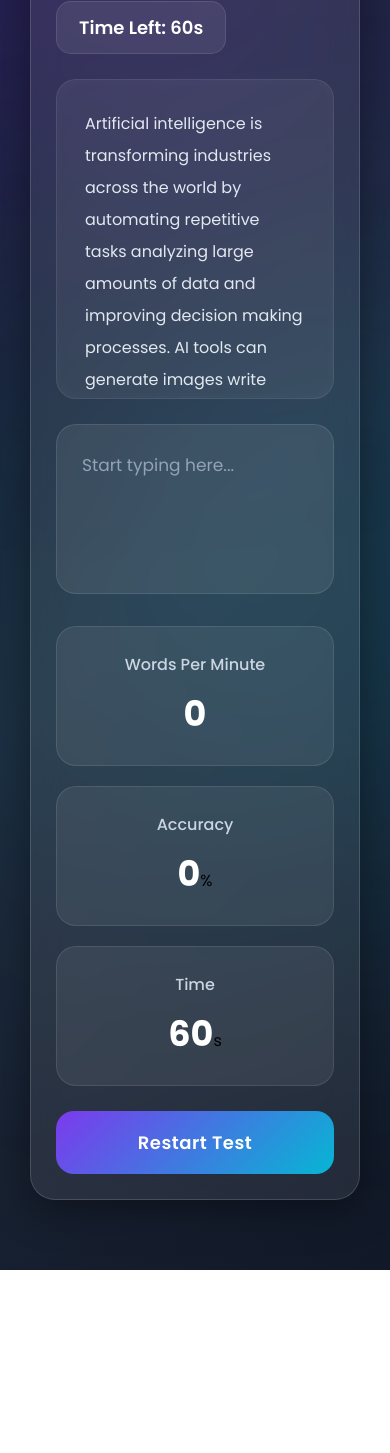
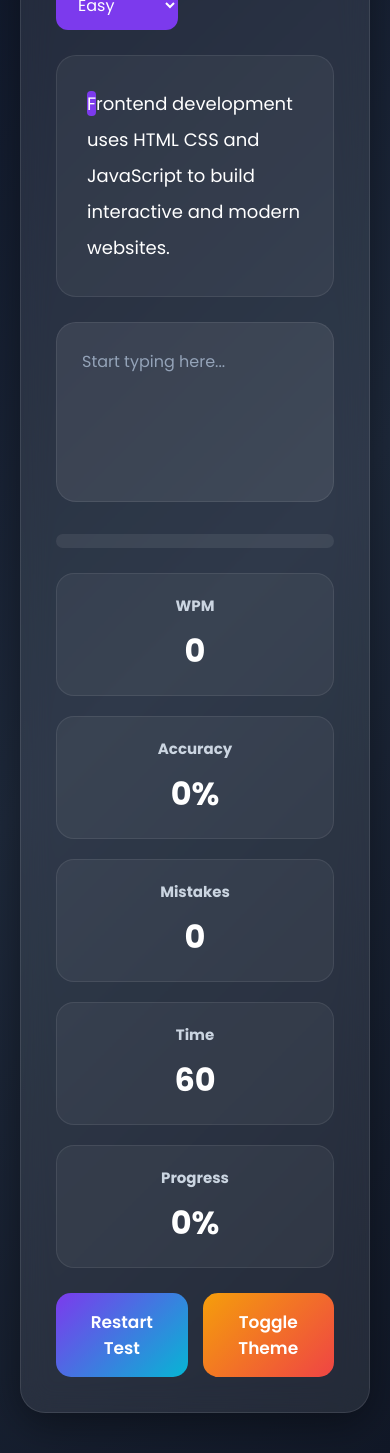
Before and after one commit to Hariharan-210705/typing-speed-tester, a plain HTML site: page index.html in a window 390 px wide. Shown: the part 186-1639 px from the top of the page. Before the commit the page ends 1456 px from the top, so only its background shows below. Drawn offline with Linux system fonts and the light colour scheme.

Commit message:
Update index.html

```diff
--- a/index.html
+++ b/index.html
@@ -3,7 +3,7 @@
 <head>
   <meta charset="UTF-8" />
   <meta name="viewport" content="width=device-width, initial-scale=1.0"/>
-  <title>Pro Typing Speed Tester</title>
+  <title>Advanced Typing Speed Tester</title>
 
   <link href="https://fonts.googleapis.com/css2?family=Poppins:wght@300;400;500;600;700&display=swap" rel="stylesheet">
 
@@ -13,131 +13,101 @@
       margin:0;
       padding:0;
       box-sizing:border-box;
-      font-family:'Poppins', sans-serif;
+      font-family:'Poppins',sans-serif;
     }
 
     body{
       min-height:100vh;
+      background:linear-gradient(135deg,#0f172a,#1e293b,#111827);
       display:flex;
       justify-content:center;
       align-items:flex-start;
-      background:
-      linear-gradient(135deg,#0f172a,#1e293b,#111827);
-      padding:30px;
+      padding:40px 20px;
       overflow-y:auto;
-    }
-
-    /* Background Glow */
-    body::before{
-      content:"";
-      position:fixed;
-      width:400px;
-      height:400px;
-      background:#7c3aed;
-      filter:blur(180px);
-      top:-100px;
-      left:-100px;
-      opacity:0.5;
-      z-index:-1;
-    }
-
-    body::after{
-      content:"";
-      position:fixed;
-      width:350px;
-      height:350px;
-      background:#06b6d4;
-      filter:blur(180px);
-      bottom:-120px;
-      right:-100px;
-      opacity:0.4;
-      z-index:-1;
+      color:white;
     }
 
     .container{
-      position:relative;
-      width:900px;
+      width:1000px;
       background:rgba(255,255,255,0.08);
-      border:1px solid rgba(255,255,255,0.15);
+      border:1px solid rgba(255,255,255,0.1);
       backdrop-filter:blur(15px);
       border-radius:25px;
       padding:35px;
-      box-shadow:
-      0 10px 40px rgba(0,0,0,0.4);
-
-      margin-top:40px;
-      margin-bottom:40px;
+      box-shadow:0 10px 40px rgba(0,0,0,0.4);
     }
 
-    .top{
+    .header{
       display:flex;
       justify-content:space-between;
       align-items:center;
-      margin-bottom:25px;
       flex-wrap:wrap;
       gap:15px;
+      margin-bottom:25px;
     }
 
     h1{
-      color:white;
       font-size:32px;
       font-weight:700;
-      letter-spacing:1px;
     }
 
-    .timer-box{
-      background:rgba(255,255,255,0.08);
-      border:1px solid rgba(255,255,255,0.1);
-      padding:12px 22px;
-      border-radius:15px;
+    .difficulty-select{
+      padding:12px 18px;
+      border:none;
+      border-radius:12px;
+      background:#7c3aed;
       color:white;
-      font-size:18px;
-      font-weight:600;
+      font-size:16px;
+      outline:none;
+      cursor:pointer;
     }
 
-    .paragraph{
-      background:rgba(255,255,255,0.06);
+    .typing-box{
+      background:rgba(255,255,255,0.05);
+      border-radius:20px;
+      padding:30px;
+      line-height:2;
+      font-size:22px;
+      margin-bottom:25px;
+      min-height:220px;
       border:1px solid rgba(255,255,255,0.08);
-      padding:28px;
-      border-radius:20px;
-      color:#e2e8f0;
-      line-height:2;
-      font-size:18px;
-      height:260px;
-      overflow-y:auto;
-      margin-bottom:25px;
-      box-shadow:inset 0 0 15px rgba(255,255,255,0.03);
     }
 
-    .paragraph::-webkit-scrollbar{
-      width:8px;
+    .typing-box span.correct{
+      color:#22c55e;
     }
 
-    .paragraph::-webkit-scrollbar-thumb{
+    .typing-box span.wrong{
+      color:#ef4444;
+      background:rgba(239,68,68,0.15);
+      border-radius:4px;
+    }
+
+    .typing-box span.active{
       background:#7c3aed;
-      border-radius:20px;
+      border-radius:4px;
+      color:white;
     }
 
     textarea{
       width:100%;
-      height:170px;
+      height:180px;
+      padding:25px;
       border:none;
       outline:none;
       resize:none;
       border-radius:20px;
-      padding:25px;
-      font-size:17px;
-      line-height:1.8;
       background:rgba(255,255,255,0.08);
       color:white;
-      border:1px solid rgba(255,255,255,0.1);
-      transition:0.3s;
+      font-size:18px;
+      line-height:1.8;
       margin-bottom:25px;
+      border:1px solid rgba(255,255,255,0.08);
     }
 
     textarea:focus{
-      border:1px solid #8b5cf6;
-      box-shadow:0 0 20px rgba(139,92,246,0.4);
+      border:1px solid #7c3aed;
+      box-shadow:0 0 20px rgba(124,58,237,0.4);
     }
 
     textarea::placeholder{
@@ -146,74 +116,124 @@
 
     .stats{
       display:grid;
-      grid-template-columns:repeat(3,1fr);
+      grid-template-columns:repeat(5,1fr);
       gap:20px;
       margin-bottom:25px;
     }
 
     .card{
-      background:rgba(255,255,255,0.07);
-      border:1px solid rgba(255,255,255,0.1);
-      border-radius:20px;
-      padding:25px;
+      background:rgba(255,255,255,0.05);
+      border:1px solid rgba(255,255,255,0.08);
+      border-radius:18px;
+      padding:20px;
       text-align:center;
-      transition:0.3s;
-    }
-
-    .card:hover{
-      transform:translateY(-5px);
-      background:rgba(255,255,255,0.1);
     }
 
     .card h2{
+      font-size:15px;
       color:#cbd5e1;
-      font-size:16px;
       margin-bottom:10px;
-      font-weight:500;
     }
 
     .card span{
-      font-size:35px;
+      font-size:32px;
       font-weight:700;
+    }
+
+    .progress-container{
+      width:100%;
+      height:14px;
+      background:rgba(255,255,255,0.08);
+      border-radius:20px;
+      overflow:hidden;
+      margin-bottom:25px;
+    }
+
+    .progress-bar{
+      width:0%;
+      height:100%;
+      background:linear-gradient(90deg,#7c3aed,#06b6d4);
+      transition:0.2s;
+    }
+
+    .buttons{
+      display:flex;
+      gap:15px;
+      flex-wrap:wrap;
+    }
+
+    button{
+      flex:1;
+      padding:16px;
+      border:none;
+      border-radius:15px;
+      font-size:17px;
+      font-weight:600;
+      cursor:pointer;
+      transition:0.3s;
       color:white;
     }
 
-    button{
-      width:100%;
-      padding:18px;
-      border:none;
-      border-radius:18px;
+    .restart-btn{
       background:linear-gradient(135deg,#7c3aed,#06b6d4);
-      color:white;
-      font-size:18px;
-      font-weight:600;
-      cursor:pointer;
-      transition:0.3s;
-      letter-spacing:0.5px;
+    }
+
+    .theme-btn{
+      background:linear-gradient(135deg,#f59e0b,#ef4444);
     }
 
     button:hover{
-      transform:scale(1.02);
-      box-shadow:0 10px 30px rgba(124,58,237,0.5);
+      transform:translateY(-3px);
     }
 
-    @media(max-width:768px){
+    .light-mode{
+      background:#f1f5f9;
+      color:#111827;
+    }
 
-      .container{
-        padding:25px;
+    .light-mode .container{
+      background:white;
+      color:#111827;
     }
+
+    .light-mode textarea{
+      color:#111827;
+      background:#f8fafc;
+    }
+
+    .light-mode .typing-box{
+      background:#f8fafc;
+      color:#111827;
+    }
+
+    .light-mode .card{
+      background:#f8fafc;
+    }
+
+    @media(max-width:900px){
+
+      .stats{
+        grid-template-columns:repeat(2,1fr);
+      }
+
+    }
+
+    @media(max-width:600px){
 
       .stats{
         grid-template-columns:1fr;
       }
 
+      .typing-box{
+        font-size:18px;
+      }
+
+      textarea{
+        font-size:16px;
+      }
+
       h1{
         font-size:25px;
-      }
-
-      .paragraph{
-        height:320px;
-        font-size:16px;
       }
 
     }
@@ -224,85 +244,138 @@
 
   <div class="container">
 
-    <div class="top">
+    <div class="header">
 
-      <h1>Typing Speed Tester</h1>
+      <h1>Advanced Typing Speed Tester</h1>
 
-      <div class="timer-box">
-        Time Left: <span id="time">60</span>s
-      </div>
+      <select class="difficulty-select" id="difficulty">
+
+        <option value="easy">Easy</option>
+        <option value="medium">Medium</option>
+        <option value="hard">Hard</option>
+
+      </select>
 
     </div>
 
-    <div class="paragraph" id="paragraph"></div>
+    <div class="typing-box" id="typingText"></div>
 
     <textarea
       id="inputBox"
       placeholder="Start typing here..."
     ></textarea>
 
+    <div class="progress-container">
+      <div class="progress-bar" id="progressBar"></div>
+    </div>
+
     <div class="stats">
 
       <div class="card">
-        <h2>Words Per Minute</h2>
+        <h2>WPM</h2>
         <span id="wpm">0</span>
       </div>
 
       <div class="card">
         <h2>Accuracy</h2>
-        <span id="accuracy">0</span>%
+        <span id="accuracy">0%</span>
+      </div>
+
+      <div class="card">
+        <h2>Mistakes</h2>
+        <span id="mistakes">0</span>
       </div>
 
       <div class="card">
         <h2>Time</h2>
-        <span id="timerCard">60</span>s
+        <span id="time">60</span>
+      </div>
+
+      <div class="card">
+        <h2>Progress</h2>
+        <span id="progressText">0%</span>
       </div>
 
     </div>
 
-    <button onclick="restartTest()">
+    <div class="buttons">
+
+      <button class="restart-btn" onclick="restartTest()">
         Restart Test
       </button>
+
+      <button class="theme-btn" onclick="toggleTheme()">
+        Toggle Theme
+      </button>
+
+    </div>
 
   </div>
 
   <script>
 
-    const paragraphs = [
+    const paragraphs = {
 
-`Technology has changed the modern world rapidly over the last few decades. People now depend on smartphones computers and internet services for communication education entertainment and business activities. Students use online platforms to learn programming design and many other technical skills from their homes. Companies are also shifting toward digital systems because automation saves time reduces manual work and improves productivity in many industries around the world.`,
+      easy:[
+        "Typing every day improves speed accuracy and confidence while using computers for work study and communication.",
+        "Frontend development uses HTML CSS and JavaScript to build interactive and modern websites."
+      ],
 
-`Programming is one of the most valuable skills in the technology industry because software powers almost every modern device and service. Developers build websites mobile applications banking systems hospital management software and business tools that millions of people use daily. Learning programming requires patience consistency and strong logical thinking because solving coding problems takes regular practice and experimentation with different solutions and technologies.`,
+      medium:[
+        "Programming regularly helps developers improve logical thinking debugging skills and overall software development experience across different technologies and frameworks.",
+        "JavaScript is one of the most important programming languages because it powers interactive websites applications and many modern frontend systems."
+      ],
 
-`Frontend development focuses on creating the visual parts of websites and applications that users directly interact with every day. Technologies like HTML CSS and JavaScript are the foundation of frontend development while frameworks such as React Angular and Vue help developers build larger and more interactive applications efficiently. A strong frontend developer also understands responsive design user experience optimization and browser compatibility for professional projects.`,
+      hard:[
+        "Artificial intelligence is rapidly transforming industries by automating repetitive workflows improving data analysis and assisting developers with advanced problem solving techniques across modern applications.",
+        "Building complex frontend applications requires strong understanding of responsive design state management asynchronous programming and efficient user interface optimization."
+      ]
 
-`Backend development is responsible for handling servers databases authentication systems and application logic behind the scenes. Backend developers use technologies such as Node.js ASP.NET Core Java Spring Boot and Django to create APIs and manage data securely. Without backend systems applications cannot store user information process requests or connect with databases effectively which makes backend development essential for large scale software systems.`,
+    };
 
-`Artificial intelligence is transforming industries across the world by automating repetitive tasks analyzing large amounts of data and improving decision making processes. AI tools can generate images write code answer questions and assist businesses with customer support and analytics. However developers who understand software engineering system design debugging and problem solving will still remain valuable because companies need skilled engineers to build maintain and improve complex systems.`
-
-    ];
-
-    const paragraphElement = document.getElementById("paragraph");
+    const typingText = document.getElementById("typingText");
     const inputBox = document.getElementById("inputBox");
-
-    const timeText = document.getElementById("time");
-    const timerCard = document.getElementById("timerCard");
 
     const wpmText = document.getElementById("wpm");
     const accuracyText = document.getElementById("accuracy");
+    const mistakesText = document.getElementById("mistakes");
+    const timeText = document.getElementById("time");
+    const progressText = document.getElementById("progressText");
 
-    let currentParagraph = "";
-    let timeLeft = 60;
+    const progressBar = document.getElementById("progressBar");
+
+    const difficulty = document.getElementById("difficulty");
+
     let timer;
+    let maxTime = 60;
+    let timeLeft = maxTime;
     let started = false;
+
+    let mistakes = 0;
+    let charIndex = 0;
+    let currentText = "";
 
     function loadParagraph(){
 
-      const randomIndex = Math.floor(Math.random() * paragraphs.length);
+      const level = difficulty.value;
 
-      currentParagraph = paragraphs[randomIndex];
+      const data = paragraphs[level];
 
-      paragraphElement.innerText = currentParagraph;
+      currentText = data[Math.floor(Math.random() * data.length)];
+
+      typingText.innerHTML = "";
+
+      currentText.split("").forEach(char => {
+
+        const span = document.createElement("span");
+
+        span.innerText = char;
+
+        typingText.appendChild(span);
+
+      });
+
+      typingText.querySelectorAll("span")[0].classList.add("active");
 
     }
 
@@ -310,63 +383,88 @@
 
     inputBox.addEventListener("input", () => {
 
+      const characters = typingText.querySelectorAll("span");
+
+      const typedChar = inputBox.value.charAt(charIndex);
+
       if(!started){
 
+        timer = setInterval(initTimer,1000);
+
         started = true;
-        startTimer();
 
       }
 
-      const typedText = inputBox.value;
+      if(typedChar == null){
 
-      let correctChars = 0;
+        charIndex--;
 
-      for(let i = 0; i < typedText.length; i++){
+      }
+      else{
 
-        if(typedText[i] === currentParagraph[i]){
+        if(typedChar === characters[charIndex].innerText){
 
-          correctChars++;
+          characters[charIndex].classList.add("correct");
+
+        }
+        else{
+
+          mistakes++;
+
+          mistakesText.innerText = mistakes;
+
+          characters[charIndex].classList.add("wrong");
 
         }
 
-      }
-
-      let accuracy = 0;
-
-      if(typedText.length > 0){
-
-        accuracy = Math.floor((correctChars / typedText.length) * 100);
+        charIndex++;
 
       }
 
-      accuracyText.innerText = accuracy;
+      characters.forEach(span => span.classList.remove("active"));
 
-      let wordsTyped = typedText.trim().split(" ").length;
+      if(characters[charIndex]){
 
-      let minutes = (60 - timeLeft) / 60;
-
-      let wpm = 0;
-
-      if(minutes > 0){
-
-        wpm = Math.floor(wordsTyped / minutes);
+        characters[charIndex].classList.add("active");
 
       }
 
+      // Accuracy
+      let accuracy = Math.floor(((charIndex - mistakes) / charIndex) * 100);
+
+      accuracy = accuracy < 0 || !accuracy ? 0 : accuracy;
+
+      accuracyText.innerText = accuracy + "%";
+
+      // WPM
+      let wpm = Math.floor((((charIndex - mistakes) / 5) / (maxTime - timeLeft)) * 60);
+
+      wpm = wpm < 0 || !wpm || wpm === Infinity ? 0 : wpm;
+
       wpmText.innerText = wpm;
+
+      // Progress
+      let progress = Math.floor((charIndex / currentText.length) * 100);
+
+      progressBar.style.width = progress + "%";
+
+      progressText.innerText = progress + "%";
+
+      if(charIndex === currentText.length){
+
+        clearInterval(timer);
+
+      }
 
     });
 
-    function startTimer(){
-
-      timer = setInterval(() => {
+    function initTimer(){
 
       if(timeLeft > 0){
 
         timeLeft--;
 
         timeText.innerText = timeLeft;
-          timerCard.innerText = timeLeft;
 
       }
       else{
@@ -377,28 +475,38 @@
 
       }
 
-      },1000);
-
     }
 
     function restartTest(){
 
       clearInterval(timer);
 
-      timeLeft = 60;
+      timeLeft = maxTime;
       started = false;
 
-      timeText.innerText = timeLeft;
-      timerCard.innerText = timeLeft;
-
-      wpmText.innerText = 0;
-      accuracyText.innerText = 0;
+      mistakes = 0;
+      charIndex = 0;
 
       inputBox.value = "";
-
       inputBox.disabled = false;
 
+      timeText.innerText = timeLeft;
+      wpmText.innerText = 0;
+      accuracyText.innerText = "0%";
+      mistakesText.innerText = 0;
+      progressText.innerText = "0%";
+
+      progressBar.style.width = "0%";
+
       loadParagraph();
+
+    }
+
+    difficulty.addEventListener("change",restartTest);
+
+    function toggleTheme(){
+
+      document.body.classList.toggle("light-mode");
 
     }
 
```
Lines whose indentation alone changed are shown as unchanged.
